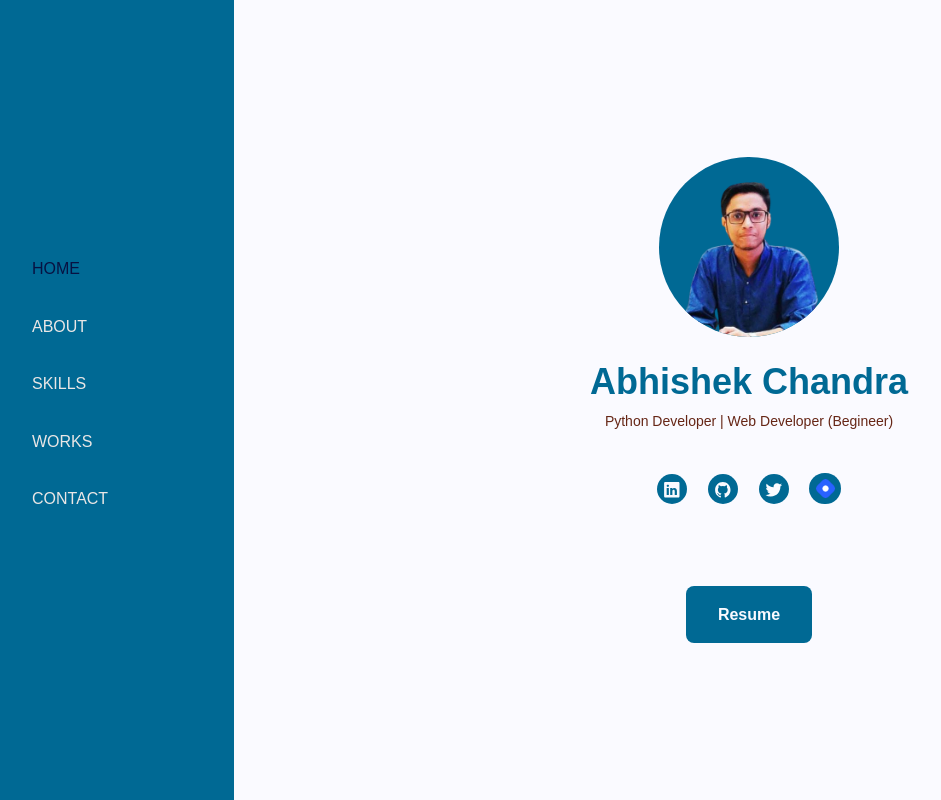
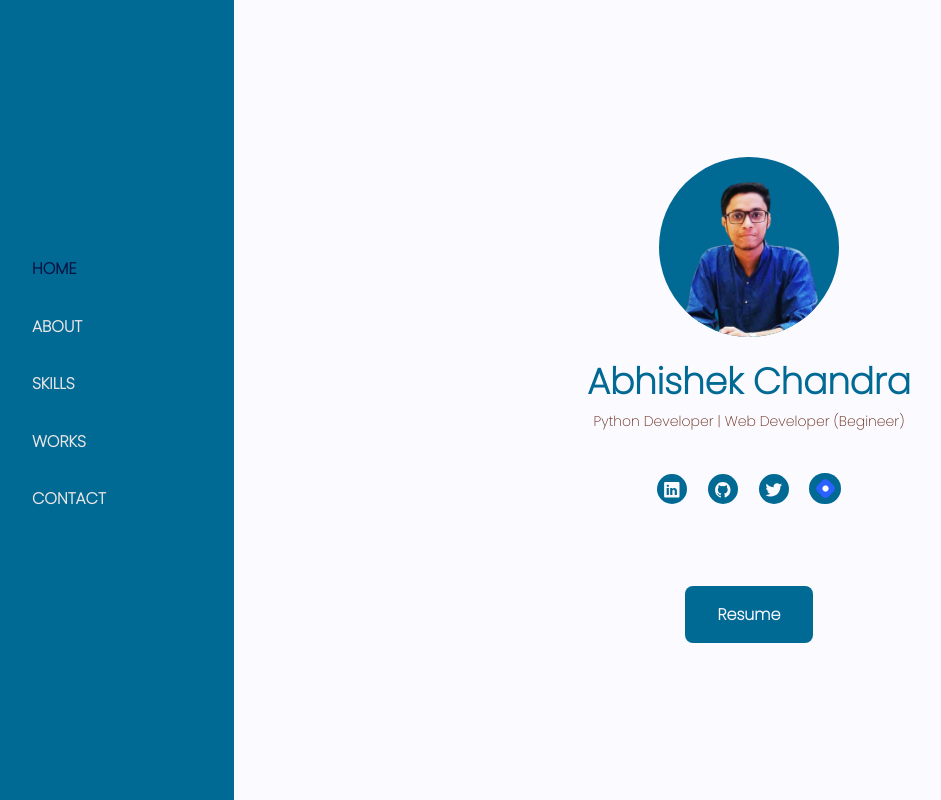
Before and after one commit to abhishekchandra2522k/abhishek-chandra, a plain HTML site: page index.html in a window 1280 px wide. Shown: the top 800 px of the page, without its empty margins (16-957 px from the left). Drawn offline with nearby package versions, Linux system fonts and the light colour scheme.

Commit message:
Change font to poppins

```diff
--- a/CSS/style.css
+++ b/CSS/style.css
@@ -1,5 +1,6 @@
 /* Google Fonts */
-@import url('https://fonts.googleapis.com/css2?family=Nunito+Sans:wght@200&display=swap');
+@import url('https://fonts.googleapis.com/css2?family=Poppins:wght@200&display=swap');
+@import url('https://fonts.googleapis.com/css2?family=Poppins:ital,wght@0,200;1,900&display=swap');
 
 /* Variable CSS */
 :root{
@@ -25,7 +26,7 @@
     --white-color-menu: #fff;
 
     /* Font and typography */
-    --body-font: 'Nunito-Sans', sans-serif;
+    --body-font: 'Poppins', sans-serif;
     --h1-font-size: 1.5rem;
     --h2-font-size: 1.25rem;
     --h3-font-size: 1rem;
@@ -184,8 +185,9 @@ img{
 
 .nav__link{
     display: inline-block;
+    font-family: 'Poppins', sans-serif;
     font-size: 1rem;
-    font-weight: 300;
+    font-weight: 1000;
     text-transform: uppercase;
     color: var(--first-color-light);
     transition: .3s;
```
